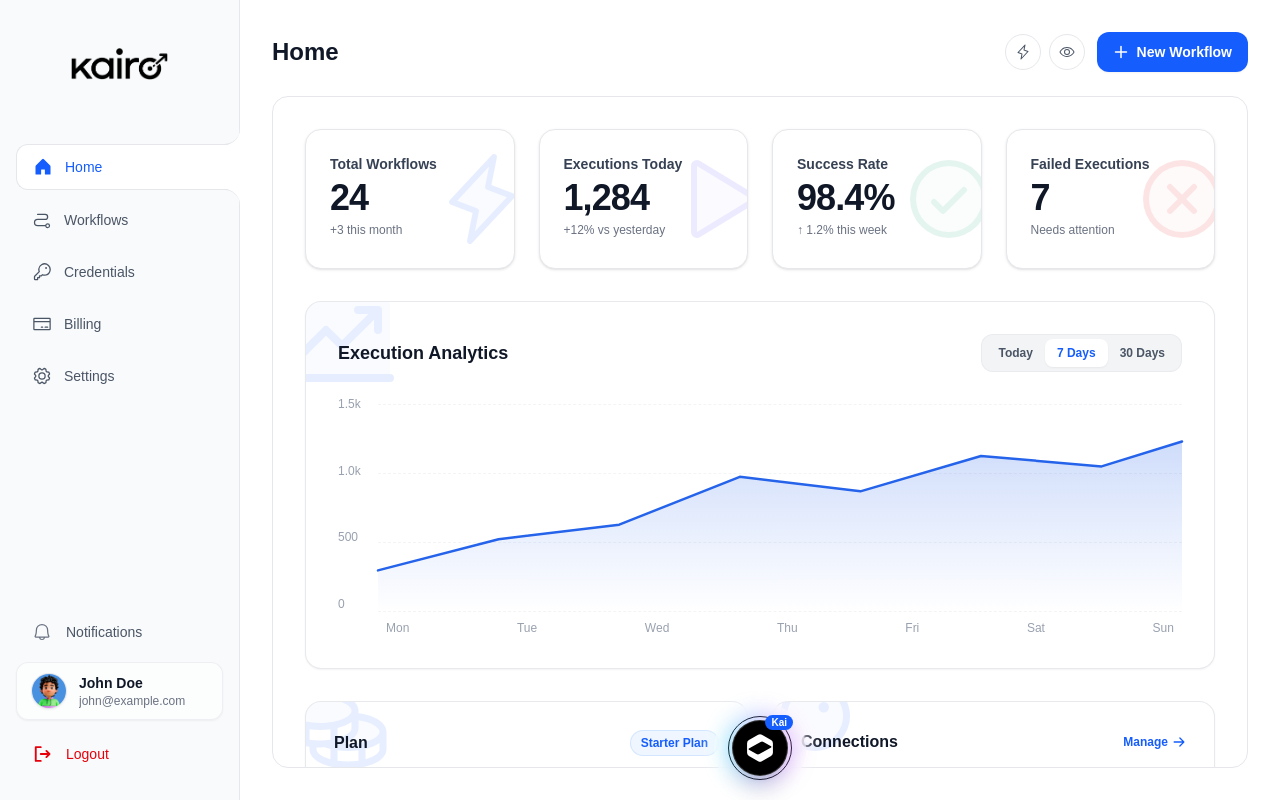
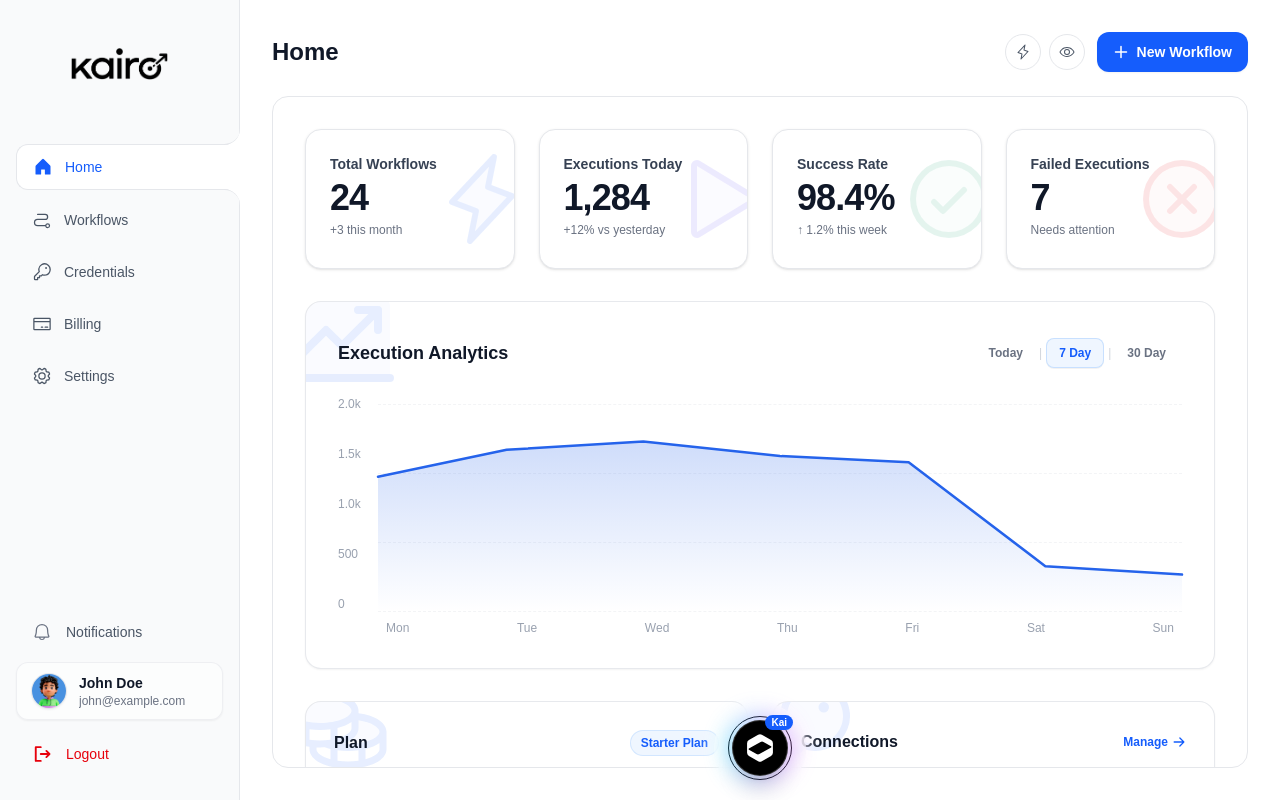
Before and after one commit to exorcist09/kairo-v2, a Next.js app in the folder frontend/: page /home in a window 1280 px wide. Built offline with nearby package versions, Linux system fonts and the light colour scheme; a web font is replaced by a local one.

Commit message:
refactor: update UI styling, colors, and components across frontend pages

```diff
--- a/frontend/src/pages/Billingpage/Billing.tsx
+++ b/frontend/src/pages/Billingpage/Billing.tsx
@@ -29,7 +29,7 @@ export default function Billing() {
           <div className="max-w-5xl mx-auto w-full flex flex-col gap-8 pb-4">
 
             {/* Available Credits Card */}
-            <div className="relative overflow-hidden border border-blue-100 bg-blue-50/50 rounded-2xl p-6 md:p-8 flex items-center justify-between shadow-sm flex-shrink-0">
+            <div className="relative overflow-hidden border border-blue-100  rounded-2xl p-6 md:p-8 flex items-center justify-between shadow-sm flex-shrink-0">
           <div className="z-10 relative">
             <h2 className="text-lg font-bold text-gray-900">Available Credits</h2>
             <div className="text-5xl font-bold text-blue-600 my-3 font-sans tracking-tight">649</div>
@@ -44,7 +44,7 @@ export default function Billing() {
         </div>
 
             {/* Purchase Credits Card */}
-            <div className="bg-gray-50 rounded-2xl border border-gray-100 p-6 md:p-8 shadow-sm flex-shrink-0">
+            <div className="rounded-2xl border border-gray-100 p-6 md:p-8 shadow-sm flex-shrink-0">
               <div className="flex items-center gap-2 mb-2">
                 <Coins weight="bold" className="w-6 h-6 text-blue-600" />
                 <h2 className="text-lg font-bold text-gray-900">Purchase Credits</h2>
@@ -129,7 +129,7 @@ export default function Billing() {
             <div className="grid grid-cols-1 lg:grid-cols-2 gap-8 flex-shrink-0">
 
               {/* Credits Consumed Card */}
-              <div className="bg-gray-50 rounded-2xl border border-gray-100 p-6 md:p-8 shadow-sm flex flex-col">
+              <div className=" rounded-2xl border border-gray-100 p-6 md:p-8 shadow-sm flex flex-col">
             <div className="flex items-center gap-2 mb-2">
               <ChartBar weight="bold" className="w-6 h-6 text-blue-600" />
               <h2 className="text-lg font-bold text-gray-900">Credits consumed</h2>
@@ -177,7 +177,7 @@ export default function Billing() {
           </div>
 
             {/* Transaction History Card */}
-            <div className="bg-gray-50 rounded-2xl border border-gray-100 p-6 md:p-8 shadow-sm flex flex-col">
+            <div className="rounded-2xl border border-gray-100 p-6 md:p-8 shadow-sm flex flex-col">
               <div className="flex items-center justify-between mb-2">
                 <div className="flex items-center gap-2">
                   <Receipt weight="bold" className="w-6 h-6 text-blue-600" />
--- a/frontend/src/pages/Credentialspage/Credentials.tsx
+++ b/frontend/src/pages/Credentialspage/Credentials.tsx
@@ -22,11 +22,11 @@ interface CredentialItem {
 }
 
 const POPULAR_PROVIDERS = [
-  { name: "OpenAI", type: "API Key", color: "bg-emerald-50 text-emerald-700 border-emerald-200" },
-  { name: "Stripe", type: "Secret Key", color: "bg-indigo-50 text-indigo-700 border-indigo-200" },
+  { name: "OpenAI", type: "API Key", color: "bg-gray-100 text-gray-800 border-gray-200"},
+  { name: "Stripe", type: "Secret Key", color: "bg-gray-100 text-gray-800 border-gray-200" },
   { name: "GitHub", type: "Personal Access Token", color: "bg-gray-100 text-gray-800 border-gray-200" },
-  { name: "Slack", type: "Bot Token", color: "bg-amber-50 text-amber-800 border-amber-200" },
-  { name: "PostgreSQL", type: "Database URI", color: "bg-blue-50 text-blue-700 border-blue-200" },
+  { name: "Slack", type: "Bot Token", color: "bg-gray-100 text-gray-800 border-gray-200"},
+  { name: "PostgreSQL", type: "Database URI", color: "bg-gray-100 text-gray-800 border-gray-200" },
 ];
 
 export default function Credentials() {
@@ -88,11 +88,8 @@ export default function Credentials() {
           <div className="flex-1 flex flex-col items-center justify-center p-8 sm:p-12 text-center max-w-lg mx-auto">
             {/* Visual Icon Badge */}
             <div className="relative mb-6">
-              <div className="w-20 h-20 rounded-3xl bg-blue-50/80 border border-blue-100 flex items-center justify-center text-blue-600 shadow-xs">
+              <div className="w-20 h-20 rounded-3xl bg-blue-50/60 border border-blue-100 flex items-center justify-center text-blue-600 shadow-xs">
                 <Key weight="duotone" className="w-10 h-10" />
-              </div>
-              <div className="absolute -bottom-1.5 -right-1.5 w-7 h-7 rounded-full bg-emerald-500 text-white flex items-center justify-center shadow-sm border-2 border-white">
-                <ShieldCheck weight="bold" className="w-4 h-4" />
               </div>
             </div>
 
--- a/frontend/src/pages/Homepage/Home.tsx
+++ b/frontend/src/pages/Homepage/Home.tsx
@@ -19,23 +19,26 @@ import CreateWorkflowModal from "../Workflowpage/components/CreateWorkflowModal"
 
 const ANALYTICS_DATA: Record<
   string,
-  { points: string; labels: string[]; total: string; successRate: string }
+  { points: string; labels: string[]; yAxis: string[]; total: string; successRate: string }
 > = {
   Today: {
-    points: "0,75 15,70 30,55 45,60 60,35 75,40 90,20 100,15",
+    points: "0,88 15,82 30,55 45,15 60,28 75,20 90,52 100,32",
     labels: ["00:00", "04:00", "08:00", "12:00", "16:00", "20:00", "Now"],
+    yAxis: ["500", "350", "200", "50", "0"],
     total: "348",
     successRate: "99.1%",
   },
   "7 Days": {
-    points: "0,80 15,65 30,58 45,35 60,42 75,25 90,30 100,18",
+    points: "0,35 16,22 33,18 50,25 66,28 83,78 100,82",
     labels: ["Mon", "Tue", "Wed", "Thu", "Fri", "Sat", "Sun"],
+    yAxis: ["2.0k", "1.5k", "1.0k", "500", "0"],
     total: "1,284",
     successRate: "99.4%",
   },
   "30 Days": {
-    points: "0,85 15,75 30,60 45,50 60,45 75,30 90,25 100,12",
-    labels: ["Week 1", "Week 2", "Week 3", "Week 4"],
+    points: "0,92 12,85 25,72 38,62 50,48 63,40 75,26 88,18 100,8",
+    labels: ["Day 1", "Day 8", "Day 15", "Day 22", "Day 30"],
+    yAxis: ["8k", "6k", "4k", "2k", "0"],
     total: "5,412",
     successRate: "98.9%",
   },
@@ -207,22 +210,33 @@ export default function Home() {
                   Execution Analytics
                 </h3>
 
-                {/* Period Filter Tabs */}
-                <div className="flex items-center p-1 bg-gray-100 rounded-xl border border-gray-200/60 self-start sm:self-auto">
-                  {(["Today", "7 Days", "30 Days"] as const).map((filter) => (
-                    <button
-                      key={filter}
-                      type="button"
-                      onClick={() => setTimeFilter(filter)}
-                      className={`px-3 py-1.5 text-xs font-semibold rounded-lg transition-all cursor-pointer ${
-                        timeFilter === filter
-                          ? "bg-white text-blue-600 shadow-xs font-bold"
-                          : "text-gray-600 hover:text-gray-900"
-                      }`}
-                    >
-                      {filter}
-                    </button>
-                  ))}
+                {/* Period Filter Tabs: Today | 7 Day | 30 Day */}
+                <div className="flex items-center p-1 select-none">
+                  {[
+                    { id: "Today", label: "Today" },
+                    { id: "7 Days", label: "7 Day" },
+                    { id: "30 Days", label: "30 Day" },
+                  ].map((tab, idx, arr) => {
+                    const isActive = timeFilter === tab.id;
+                    return (
+                      <div key={tab.id} className="flex items-center">
+                        <button
+                          type="button"
+                          onClick={() => setTimeFilter(tab.id as "Today" | "7 Days" | "30 Days")}
+                          className={`px-3 py-1.5 text-xs font-semibold rounded-lg  cursor-pointer ${
+                            isActive
+                              ? "bg-blue-50 text-blue-600 shadow-2xs font-bold border border-blue-200/80"
+                              : "text-gray-500 hover:text-gray-900 hover:bg-gray-50"
+                          }`}
+                        >
+                          {tab.label}
+                        </button>
+                        {idx < arr.length - 1 && (
+                          <span className="text-gray-300 text-xs px-1 select-none pointer-events-none">|</span>
+                        )}
+                      </div>
+                    );
+                  })}
                 </div>
               </div>
 
@@ -230,15 +244,14 @@ export default function Home() {
               <div className="z-10 relative h-60 w-full flex items-end pt-4">
                 {/* Y-axis labels */}
                 <div className="absolute left-0 top-0 bottom-6 flex flex-col justify-between text-xs font-medium text-gray-400 w-8 select-none">
-                  <span>1.5k</span>
-                  <span>1.0k</span>
-                  <span>500</span>
-                  <span>0</span>
+                  {currentAnalytics.yAxis.map((val, idx) => (
+                    <span key={idx}>{val}</span>
+                  ))}
                 </div>
 
                 {/* Horizontal Grid lines */}
                 <div className="absolute left-10 right-0 top-2 bottom-6 flex flex-col justify-between pointer-events-none">
-                  {[1, 2, 3, 4].map((i) => (
+                  {currentAnalytics.yAxis.slice(0, -1).map((_, i) => (
                     <div key={i} className="w-full border-b border-gray-100 border-dashed" />
                   ))}
                 </div>
--- a/frontend/src/pages/SettingsPage/Settings.tsx
+++ b/frontend/src/pages/SettingsPage/Settings.tsx
@@ -117,7 +117,7 @@ export default function Settings() {
                   <span className="text-sm font-semibold text-gray-900 mb-1">Username</span>
                   <span className="text-sm text-gray-500 font-mono">@johndoe</span>
                 </div>
-                <span className="text-xs font-medium text-amber-800 bg-amber-50 border border-amber-200/60 px-3 py-1 rounded-full">
+                <span className="text-xs font-medium text-gray-500 bg-gray-100 text-gray-800 border-gray-200 px-3 py-1 rounded-full">
                   Non-editable
                 </span>
               </div>
--- a/frontend/src/pages/Workflowpage/Workflows.tsx
+++ b/frontend/src/pages/Workflowpage/Workflows.tsx
@@ -179,7 +179,7 @@ export default function Workflows() {
       <div className="flex-1 border border-gray-200 rounded-2xl bg-white overflow-hidden flex flex-col">
         {/* Filter Navigation Tabs with Smooth Sliding Pill */}
         <div className="border-b border-gray-200 px-6 py-3 flex items-center justify-between bg-gray-50/50 flex-shrink-0">
-          <div className="relative flex items-center p-1 bg-gray-200/60 rounded-xl border border-gray-200/70">
+          <div className="relative flex items-center p-1 bg-gray-200/50 rounded-xl border border-gray-200/70">
             {/* Smooth Sliding Pill Indicator */}
             {indicatorStyle.width > 0 && (
               <div
@@ -294,7 +294,7 @@ export default function Workflows() {
                       {!isCompleted && (
                         <Link
                           href={`/editor/${w.id}`}
-                          className="flex items-center gap-1.5 text-xs font-semibold text-blue-600 bg-blue-50 hover:bg-blue-100 border border-blue-100 px-3.5 py-2 rounded-lg transition-colors cursor-pointer"
+                          className="flex items-center gap-1.5 text-xs font-semibold text-blue-600 bg-blue-50/50 hover:bg-blue-100 border border-blue-100 px-3.5 py-2 rounded-lg transition-colors cursor-pointer"
                         >
                           <span>Open Editor</span>
                           <ArrowUpRight weight="bold" className="w-3.5 h-3.5" />
```
